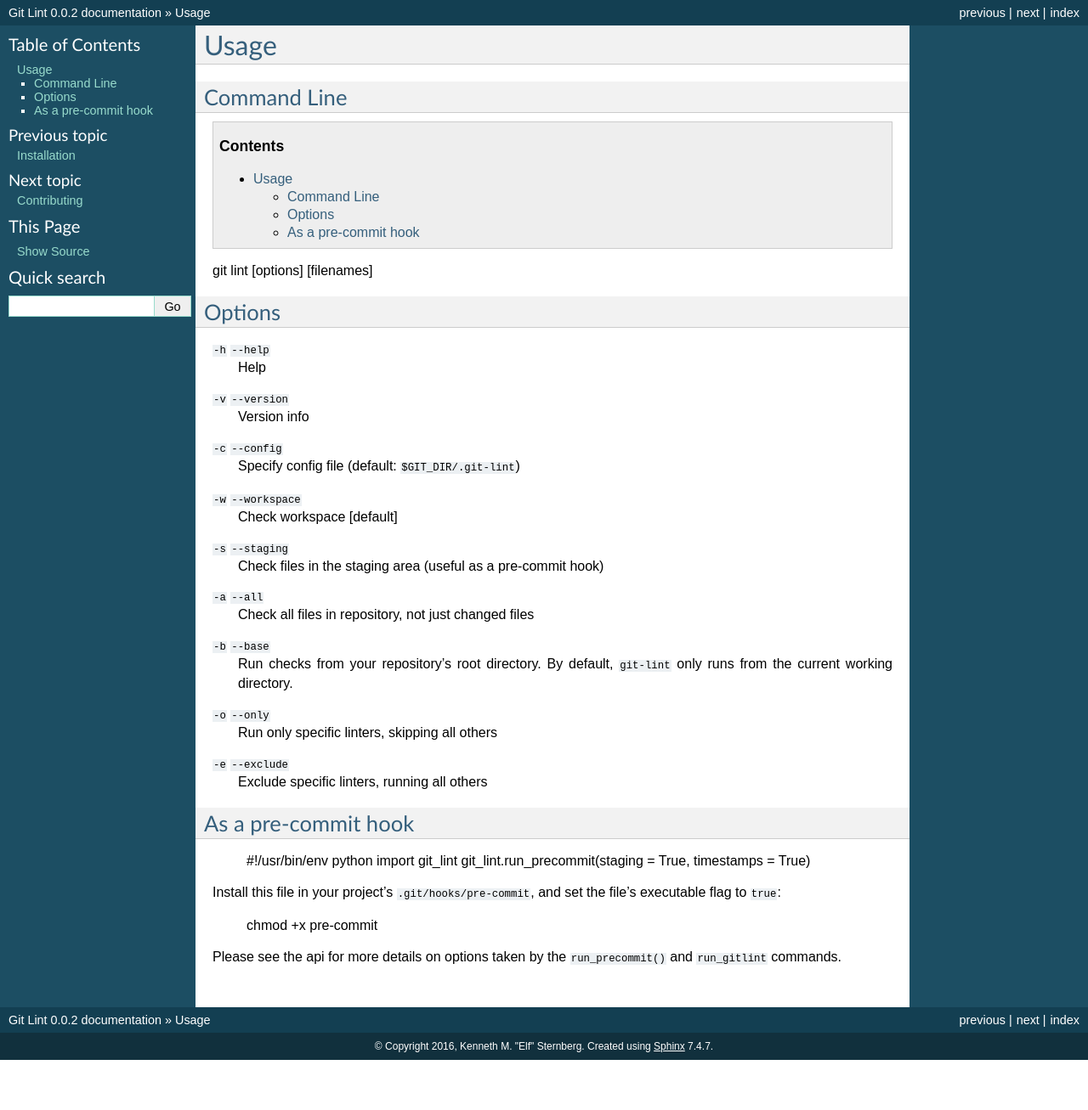
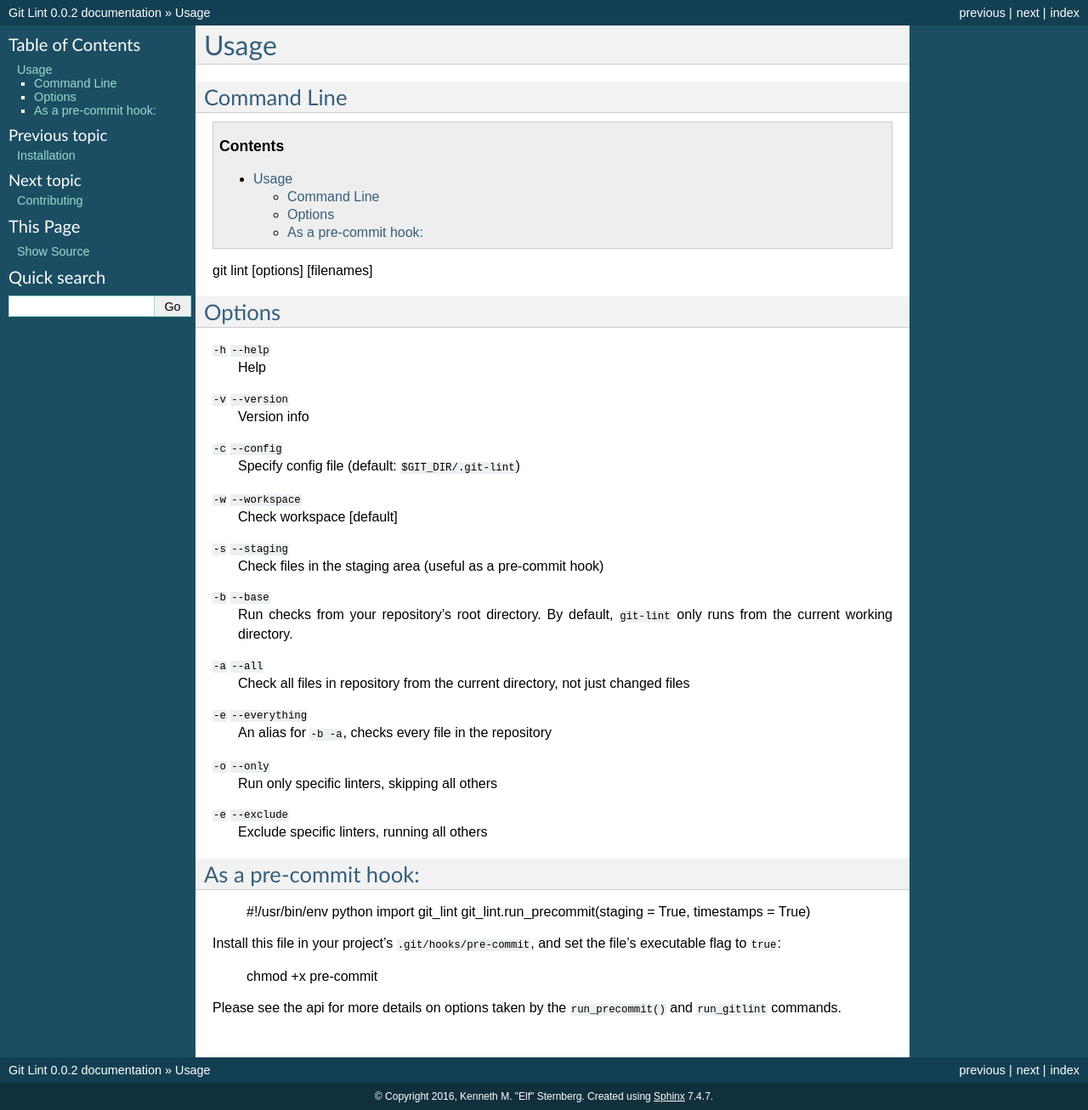
Before and after one commit to elfsternberg/git-linter, a Sphinx documentation site: the page built from docs/usage.rst, in a window 1280 px wide. Shown: the whole page at 85% size. Built offline with Sphinx 7.4.7, drawn with Linux system fonts in a browser that asks for light colours; before the commit the page ends 1248 px from its top, so only the background shows below that.

```diff
--- a/docs/usage.rst
+++ b/docs/usage.rst
@@ -27,12 +27,16 @@ Options
 ``-s`` ``--staging``
     Check files in the staging area (useful as a pre-commit hook)
 
-``-a`` ``--all``
-    Check all files in repository, not just changed files
-
 ``-b`` ``--base``
     Run checks from your repository's root directory. By default,
     ``git-lint`` only runs from the current working directory.
+
+``-a`` ``--all``
+    Check all files in repository from the current directory, not
+    just changed files
+
+``-e`` ``--everything``
+   An alias for ``-b -a``, checks every file in the repository
 
 ``-o`` ``--only``
     Run only specific linters, skipping all others
@@ -40,9 +44,8 @@ Options
 ``-e`` ``--exclude``
     Exclude specific linters, running all others
 
-
-As a pre-commit hook
---------------------
+As a pre-commit hook:
+---------------------
 
     #!/usr/bin/env python
     import git_lint
```
Also changed, not shown: 2 other files.
